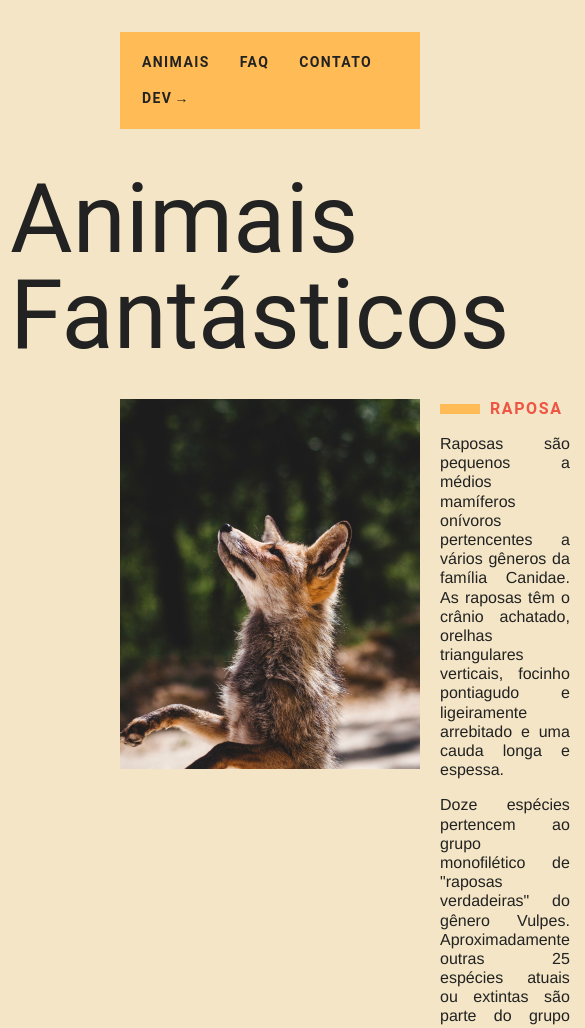
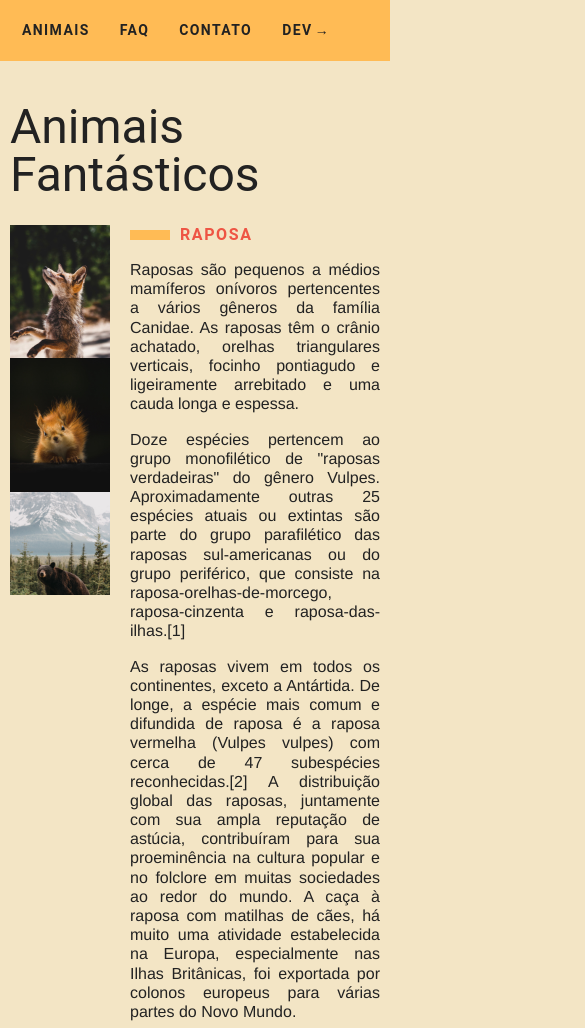
Before and after one commit to studioValenz/animais-fantasticos, a plain HTML site: page index.html in a window 390 px wide. Shown: the top 1028 px of the page, 585 px wide, since content can reach past the window. Drawn offline with Linux system fonts and the light colour scheme.

Commit message:
finalizado a responsividade do site

```diff
--- a/css/style.css
+++ b/css/style.css
@@ -187,3 +187,42 @@ body {
   font-family: "roboto", monospace;
   font-weight: bold;
 }
+
+@media (max-width: 700px) {
+  body {
+    grid-template-columns: 1fr;
+  }
+
+  .menu,
+  .grid-section,
+  .copy {
+    grid-column: 1;
+  }
+
+  .grid-section {
+    grid-template-columns: 100px 1fr;
+    gap: 10px;
+  }
+
+  .animais-lista {
+    grid-column: 1;
+  }
+
+  .faq-lista,
+  .dados,
+  .mapa {
+    grid-column: 1/3;
+  }
+
+  .grid-section h1 {
+    font-size: 3rem;
+  }
+
+  .menu {
+    margin-top: 0px;
+  }
+
+  .copy {
+    margin-bottom: 0px;
+  }
+}
```
